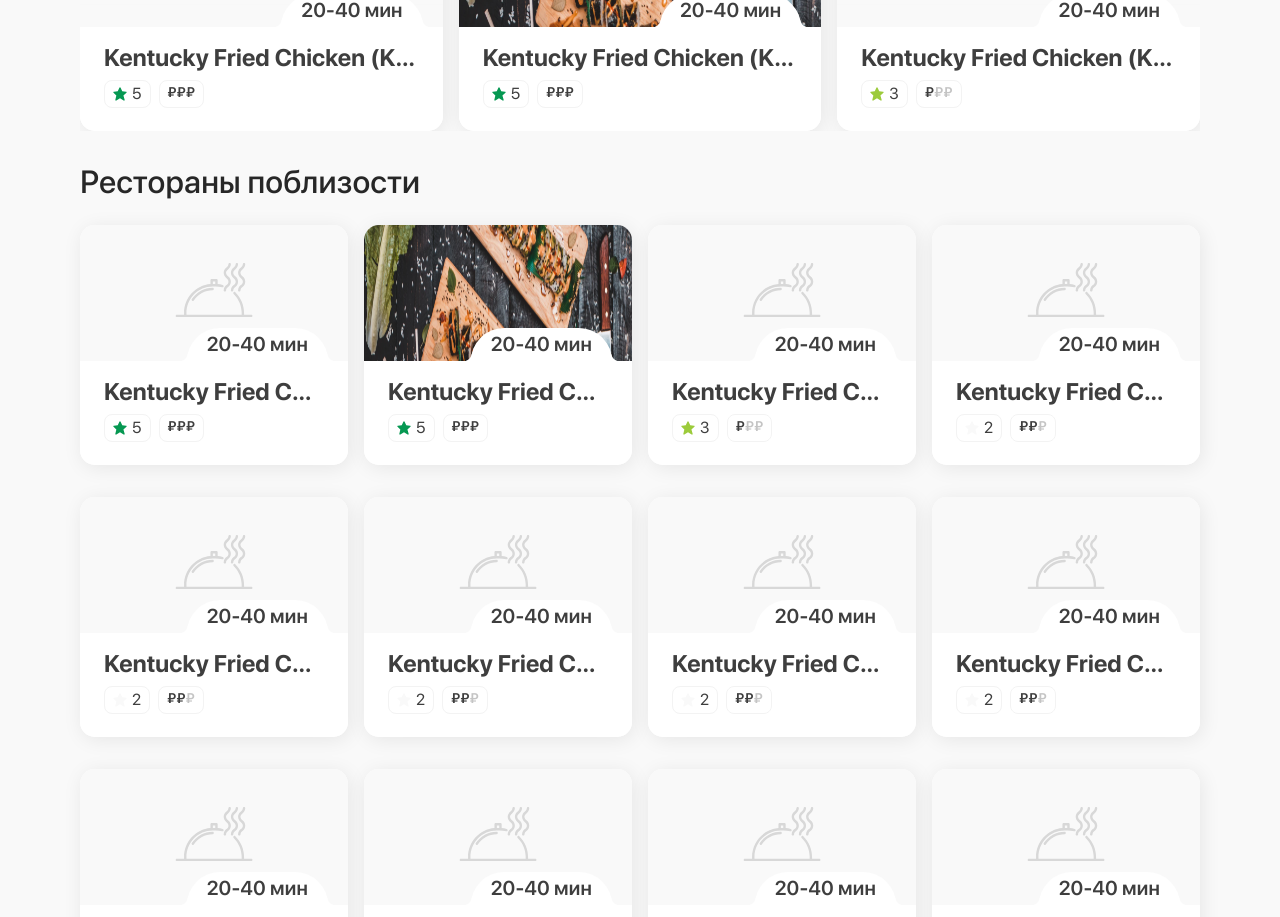
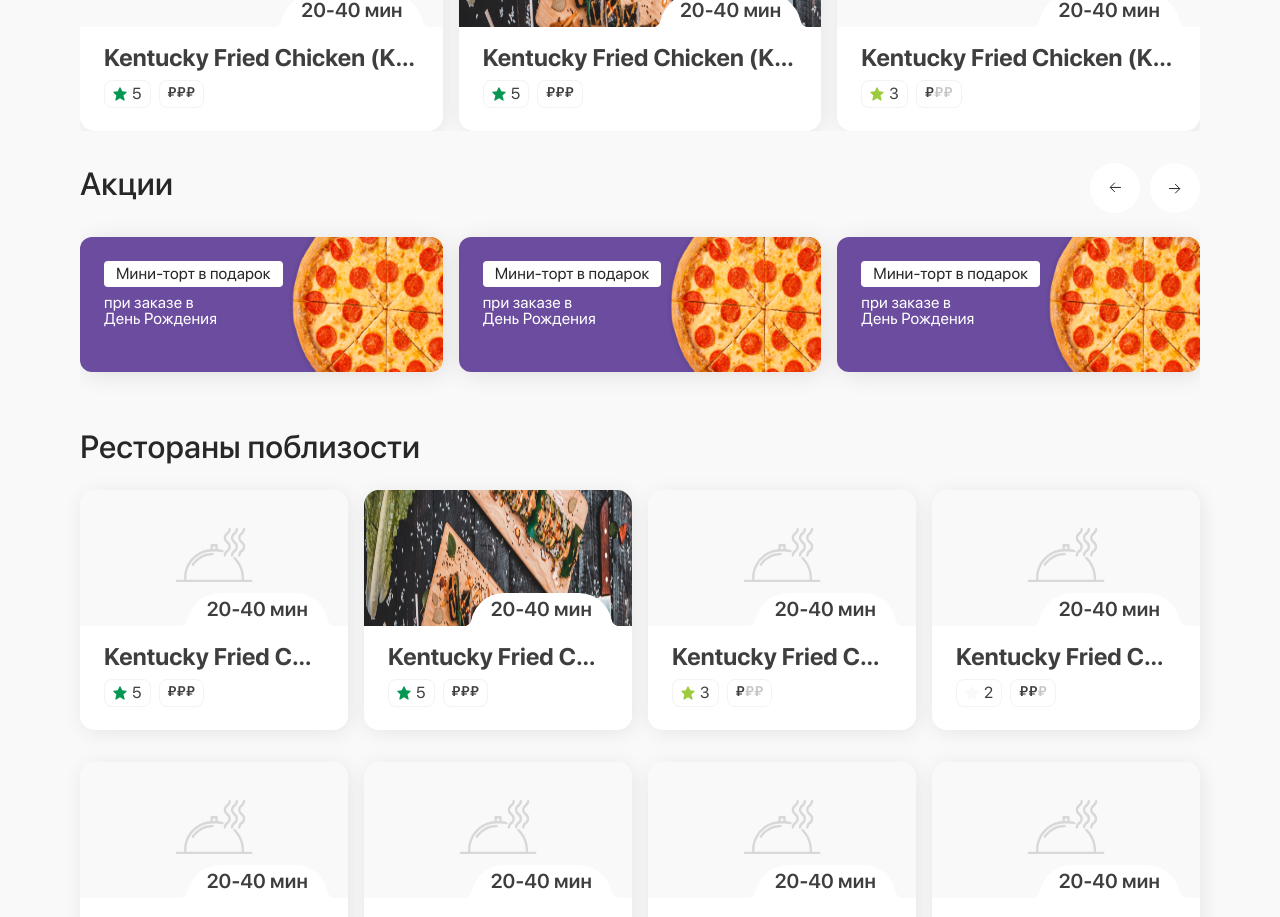
Before and after one commit to ItsNotMe2099/vsemeda-site, a Next.js app: page /sankt-peterburg in a window 1280 px wide. Shown: the part 1160-2077 px from the top of the page. Built offline with nearby package versions, Linux system fonts and the light colour scheme.

Commit message:
Promotions

```diff
--- a/components/for_pages/OffersWeek/index.tsx
+++ b/components/for_pages/OffersWeek/index.tsx
@@ -4,7 +4,6 @@
 import styles from './index.module.scss'
 import { Swiper as SwiperClass } from 'swiper/types'
 import { Swiper, SwiperSlide } from 'swiper/react'
-import { Pagination } from 'swiper'
 import { useAppContext } from 'context/state'
 import SliderControl from 'components/ui/SliderControl'
 
@@ -17,10 +16,6 @@
   }
   const handleNextClick = async () => {
     swiperRef.current?.slideNext()
-  }
-  const pagination = {
-    clickable: true,
-
   }
 
   const items = [
@@ -72,9 +67,7 @@
           swiperRef.current = swiper
         }}
         spaceBetween={16}
-        pagination={pagination}
         slidesPerView={1}
-        modules={appContext.isMobile ? [Pagination] : []}
         breakpoints={{
           576: {
             slidesPerView: 2
--- /dev/null
+++ b/components/for_pages/PromoCard/index.module.scss
@@ -0,0 +1,46 @@
+@import "styles/index";
+
+.root {
+    position: relative;
+    display: flex;
+    flex-direction: column;
+    justify-content: space-between;
+    max-width: 400px;
+    max-height: 135px;
+    min-height: 135px;
+    padding: 24px;
+    transition: opacity .3s linear, box-shadow .3s linear;
+    box-shadow: 3px 3px 23px rgba(0, 0, 0, .1);
+    border-radius: 12px;
+    overflow: hidden;
+    justify-content: flex-start;
+
+    @include mq($PhoneWidth, max) {
+        min-height: 120px;
+        max-height: 120px;
+    }
+}
+
+.front {
+    display: flex;
+    flex-direction: column;
+    position: relative;
+}
+
+.header {
+    background-color: #fff;
+    margin-bottom: 8px;
+    border-radius: 4px;
+    padding: 4px 12px;
+    max-width: max-content;
+}
+
+.desc {
+    max-width: 75%;
+    font-size: 16px;
+    line-height: 100%;
+    color: #fff;
+    max-width: 120px;
+}
+
+.img {}
--- /dev/null
+++ b/components/for_pages/PromoCard/index.tsx
@@ -0,0 +1,34 @@
+import Link from 'next/link'
+import styles from './index.module.scss'
+import classNames from 'classnames'
+import Image from 'next/image'
+
+interface IItem {
+  link: string
+  background: string
+  name: string
+  desc: string
+}
+
+interface Props {
+  item: IItem
+  className?: string
+}
+
+export default function PromoCard({ item, className }: Props) {
+
+  return (
+    <Link href={item.link} className={classNames(styles.root, className)}>
+      <div className={styles.img}><Image src={item.background} alt=''
+        fill /></div>
+      <div className={styles.front}>
+        <div className={styles.header}>
+          {item.name}
+        </div>
+        <div className={styles.desc}>
+          {item.desc}
+        </div>
+      </div>
+    </Link>
+  )
+}
--- /dev/null
+++ b/components/for_pages/Promotions/index.module.scss
@@ -0,0 +1,26 @@
+@import "styles/index";
+
+.root {}
+
+.swiper{
+    padding: 24px 0;
+}
+
+.card {
+    width: 100%;
+}
+
+.slide {
+    max-width: 400px;
+}
+
+.header{
+    display: flex;
+    justify-content: space-between;
+    align-items: center;
+}
+
+.controls{
+    display: flex;
+    padding-top: 32px;
+}
--- /dev/null
+++ b/components/for_pages/Promotions/index.tsx
@@ -0,0 +1,105 @@
+import { useRef } from 'react'
+import SectionHeader from '../SectionHeader'
+import styles from './index.module.scss'
+import { Swiper as SwiperClass } from 'swiper/types'
+import { Swiper, SwiperSlide } from 'swiper/react'
+import { useAppContext } from 'context/state'
+import SliderControl from 'components/ui/SliderControl'
+import PromoCard from '../PromoCard'
+
+export default function Promotions() {
+
+  const swiperRef = useRef<SwiperClass>(null)
+  const appContext = useAppContext()
+  const handlePrevClick = async () => {
+    swiperRef.current?.slidePrev()
+  }
+  const handleNextClick = async () => {
+    swiperRef.current?.slideNext()
+  }
+
+  const items = [
+    {
+      link: '#',
+      background: '/images/home/wrap-item/promo1.png',
+      name: 'Мини-торт в подарок',
+      desc: 'при заказе в День Рождения'
+    },
+    {
+      link: '#',
+      background: '/images/home/wrap-item/promo1.png',
+      name: 'Мини-торт в подарок',
+      desc: 'при заказе в День Рождения'
+    },
+    {
+      link: '#',
+      background: '/images/home/wrap-item/promo1.png',
+      name: 'Мини-торт в подарок',
+      desc: 'при заказе в День Рождения'
+    },
+    {
+      link: '#',
+      background: '/images/home/wrap-item/promo1.png',
+      name: 'Мини-торт в подарок',
+      desc: 'при заказе в День Рождения'
+    },
+    {
+      link: '#',
+      background: '/images/home/wrap-item/promo1.png',
+      name: 'Мини-торт в подарок',
+      desc: 'при заказе в День Рождения'
+    },
+    {
+      link: '#',
+      background: '/images/home/wrap-item/promo1.png',
+      name: 'Мини-торт в подарок',
+      desc: 'при заказе в День Рождения'
+    },
+    {
+      link: '#',
+      background: '/images/home/wrap-item/promo1.png',
+      name: 'Мини-торт в подарок',
+      desc: 'при заказе в День Рождения'
+    },
+    {
+      link: '#',
+      background: '/images/home/wrap-item/promo1.png',
+      name: 'Мини-торт в подарок',
+      desc: 'при заказе в День Рождения'
+    },
+  ]
+
+  return (
+    <div className={styles.root}>
+      <div className={styles.header}>
+        <SectionHeader head='Акции' />
+        <div className={styles.controls}>
+          <SliderControl direction='prev' onClick={handlePrevClick} />
+          <SliderControl direction='next' onClick={handleNextClick} />
+        </div>
+      </div>
+      <Swiper
+        onBeforeInit={(swiper) => {
+          swiperRef.current = swiper
+        }}
+        spaceBetween={16}
+        slidesPerView={1}
+        className={styles.swiper}
+        breakpoints={{
+          576: {
+            slidesPerView: 2
+          },
+          1200: {
+            slidesPerView: 3
+          },
+        }}
+      >
+        {items.map((i, index) =>
+          <SwiperSlide className={styles.slide} key={index}>
+            <PromoCard className={styles.card} item={i} />
+          </SwiperSlide>
+        )}
+      </Swiper>
+    </div>
+  )
+}
--- a/pages/[region]/index.tsx
+++ b/pages/[region]/index.tsx
@@ -1,6 +1,7 @@
 import BestOffers from 'components/for_pages/BestOffers'
 import Nearby from 'components/for_pages/Nearby'
 import OffersWeek from 'components/for_pages/OffersWeek'
+import Promotions from 'components/for_pages/Promotions'
 import Layout from 'components/layout/Layout'
 import styles from './index.module.scss'
 
@@ -10,6 +11,7 @@
     <Layout>
       <BestOffers/>
       <OffersWeek/>
+      <Promotions/>
       <Nearby/>
     </Layout>
   )
```
Also changed, not shown: public/images/home/wrap-item/promo1.png (added).
